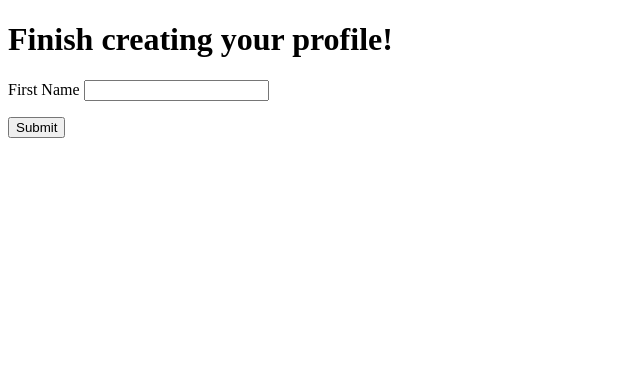
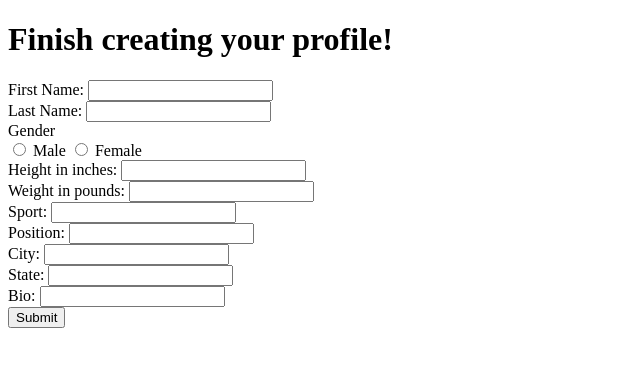
Before and after one commit to iareadrian/HB-college-athlete-recruiting, a Flask app: page /complete-student-profile in a window 1280 px wide. Shown: the top 367 px of the page, without its empty margins (0-640 px from the left). Run offline with Flask 2, Linux system fonts and the light colour scheme.

Commit message:
Completed form to finish creating a student profile

```diff
--- a/templates/complete-student-profile.html
+++ b/templates/complete-student-profile.html
@@ -6,11 +6,52 @@
 <h1>Finish creating your profile!</h1>
 
 <form action="/complete-student-profile" method="POST">
-    <p>
-        First Name <input type="text" name="fname">
-    </p>
-    <p>
+    <div>
+        <label for="fname">First Name:</label>
+        <input type="text" id="fname" name="fname">
+    </div>
+    <div>
+        <label for="lname">Last Name:</label>
+        <input type="text" id="lname" name="lname">
+    </div>
+    <label for="gender">Gender</label>
+    <div id="gender">
+        <input type="radio" name="gender" value="male" id="male">
+        <label for="male">Male</label>
+
+        <input type="radio" name="gender" value="female" id="female">
+        <label for="female">Female</label>
+    </div>
+    <div>
+        <label for="height">Height in inches:</label>
+        <input type="text" id="height" name="height">
+    </div>
+    <div>
+        <label for="weight">Weight in pounds:</label>
+        <input type="text" id="weight" name="weight">
+    </div>
+    <div>
+        <label for="sport">Sport:</label>
+        <input type="text" id="sport" name="sport">
+    </div>
+    <div>
+        <label for="position">Position:</label>
+        <input type="text" id="position" name="position">
+    </div>
+    <div>
+        <label for="city">City:</label>
+        <input type="text" id="" name="city">
+    </div>
+    <div>
+        <label for="state">State:</label>
+        <input type="text" id="" name="state">
+    </div>
+    <div>
+        <label for="bio">Bio:</label>
+        <input type="text" id="bio" name="bio">
+    </div>
+    <div>
         <input type="submit">
-    </p>
+    </div>
 </form>
 {% endblock %}
```
